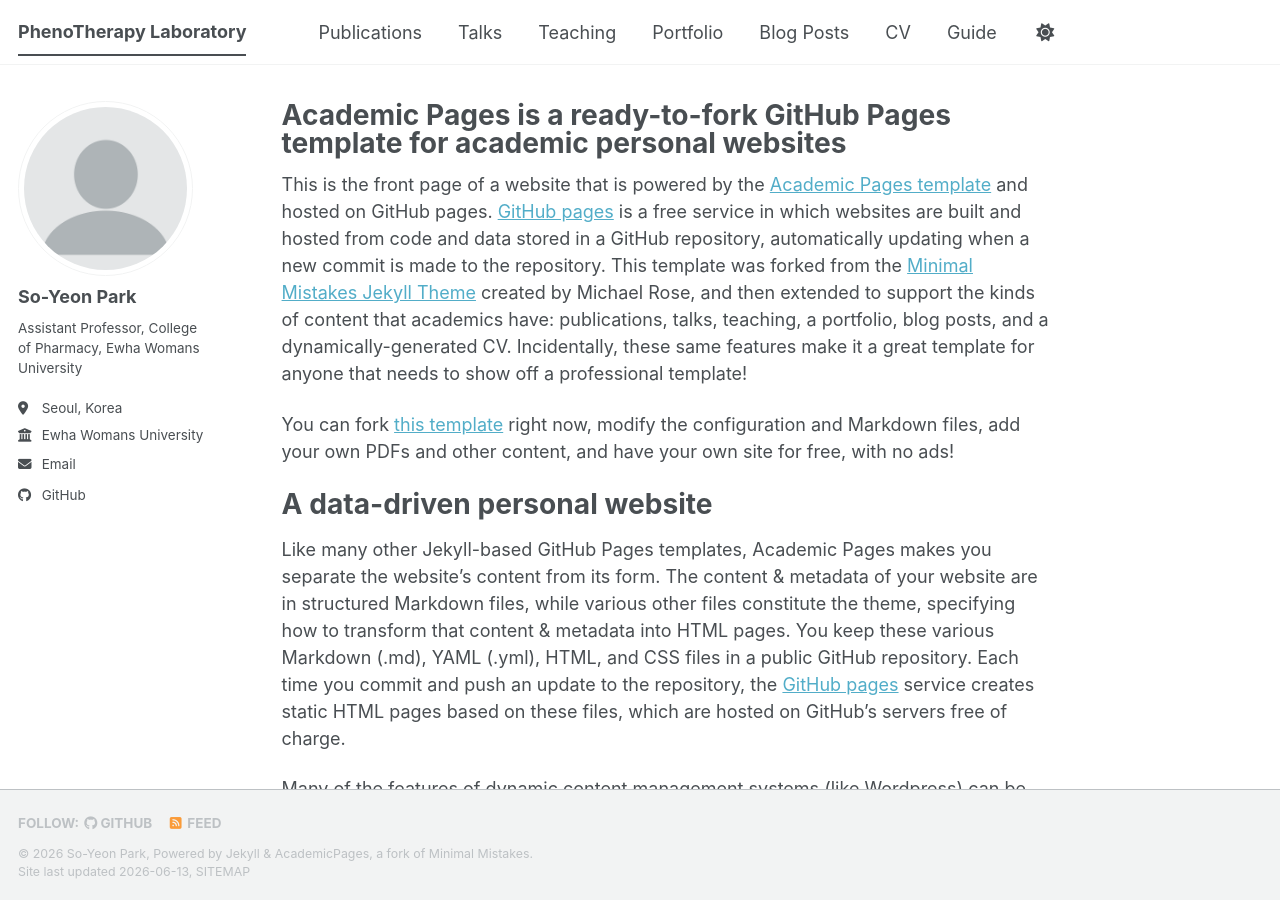
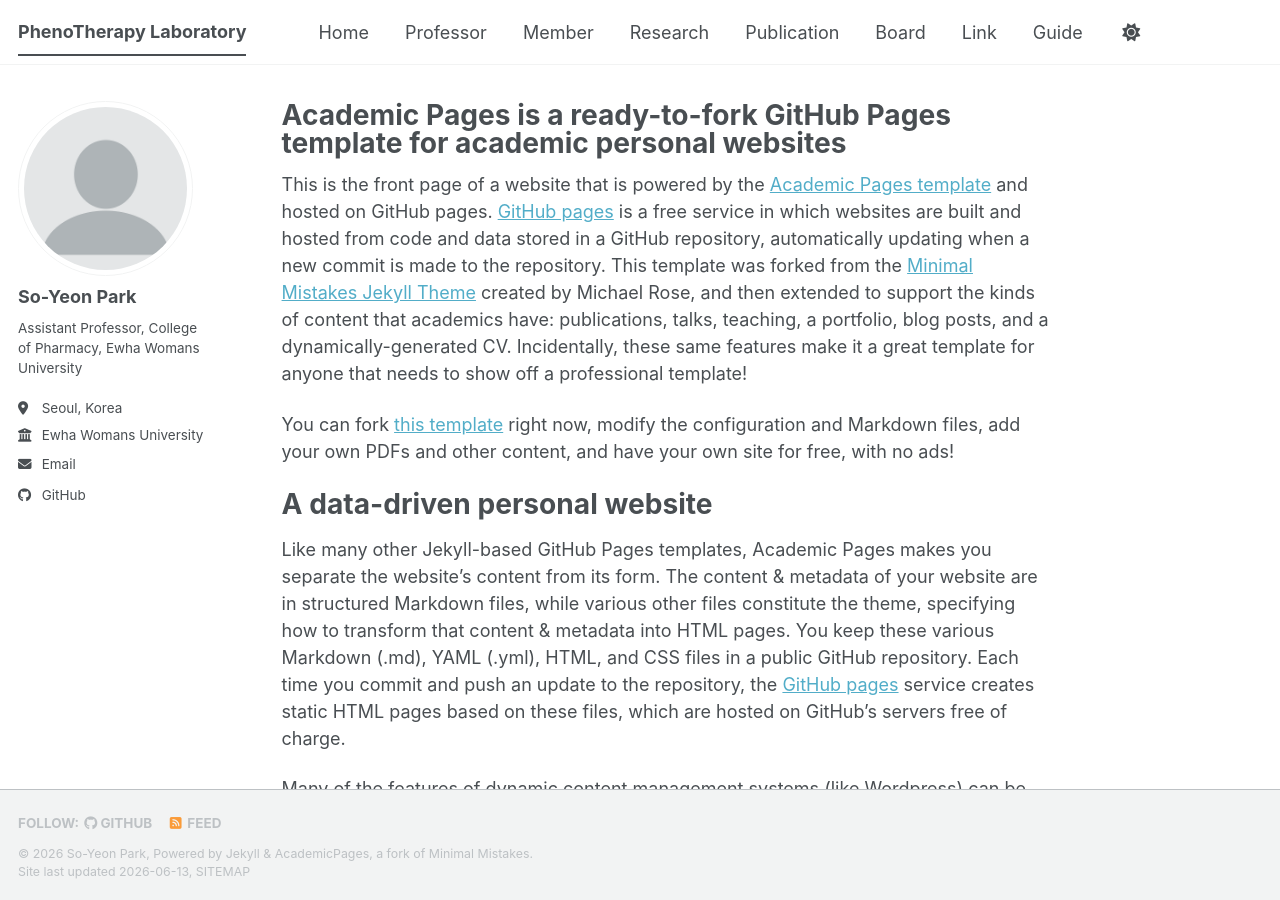
Before and after one commit to PhenoTherapy/phenotherapy.github.io, a Jekyll site: the page built from _pages/about.md, in a window 1280 px wide and 900 px high. Built offline with Jekyll 4.4.1, drawn with Linux system fonts in a browser that asks for light colours; a script bundle is joined from its source files by our own code; library files that are not in the unit come from our copies.

Commit message:
Update navigation.yml

```diff
--- a/_data/navigation.yml
+++ b/_data/navigation.yml
@@ -8,23 +8,20 @@
 #      Markdown formatted page while the second is generated using JSON.
 
 main:
-  - title: "Publications"
-    url: /publications/
-
-  - title: "Talks"
-    url: /talks/
-
-  - title: "Teaching"
-    url: /teaching/
-
-  - title: "Portfolio"
-    url: /portfolio/
-
-  - title: "Blog Posts"
-    url: /year-archive/
-
-  - title: "CV"
-    url: /cv/
+  - title: "Home"
+    url: /
+  - title: "Professor"
+    url: /professor/
+  - title: "Member"
+    url: /member/
+  - title: "Research"
+    url: /research/
+  - title: "Publication"
+    url: /publication/
+  - title: "Board"
+    url: /board/
+  - title: "Link"
+    url: /link/
 
   # - title: "CV"
   #   url: /cv-json/
```
